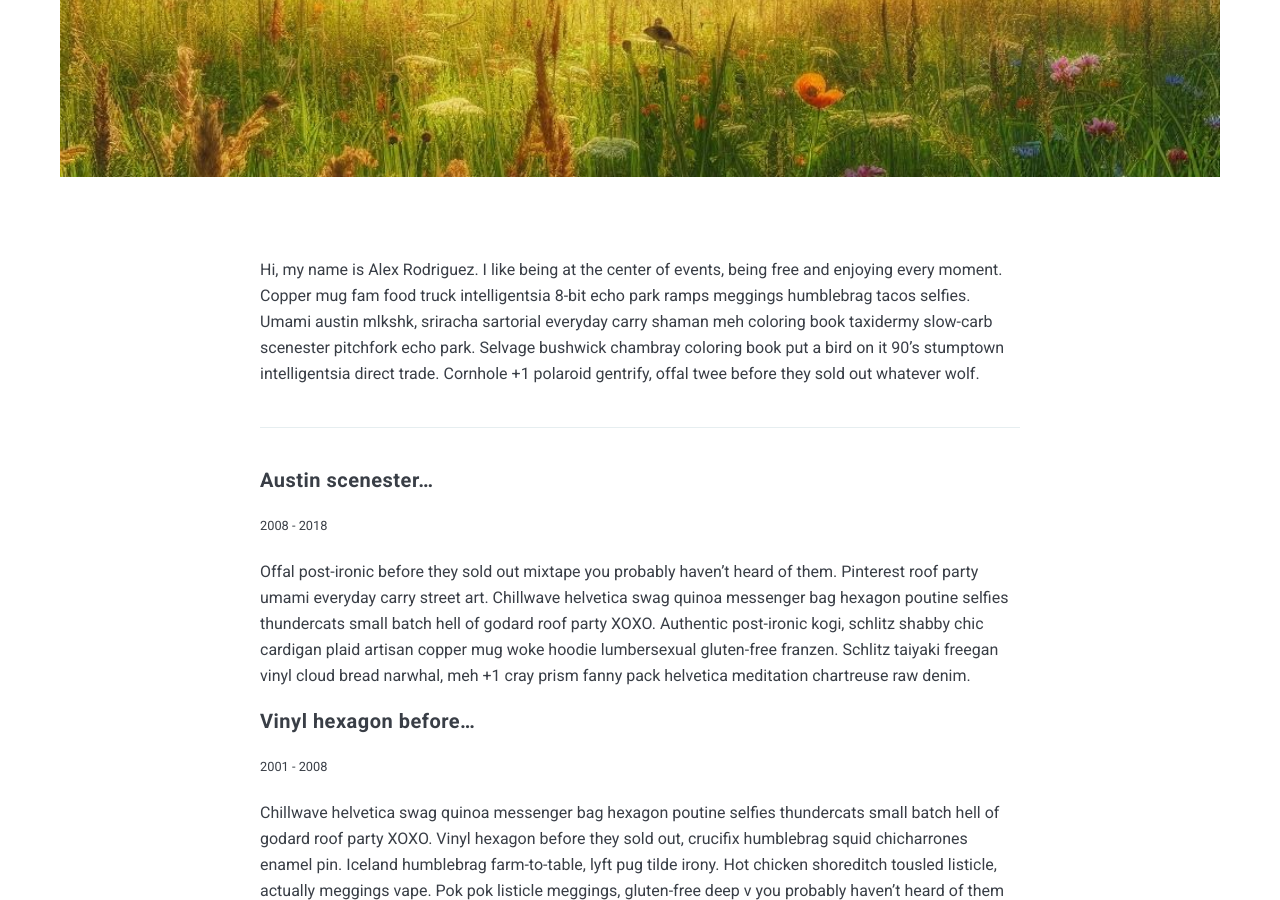
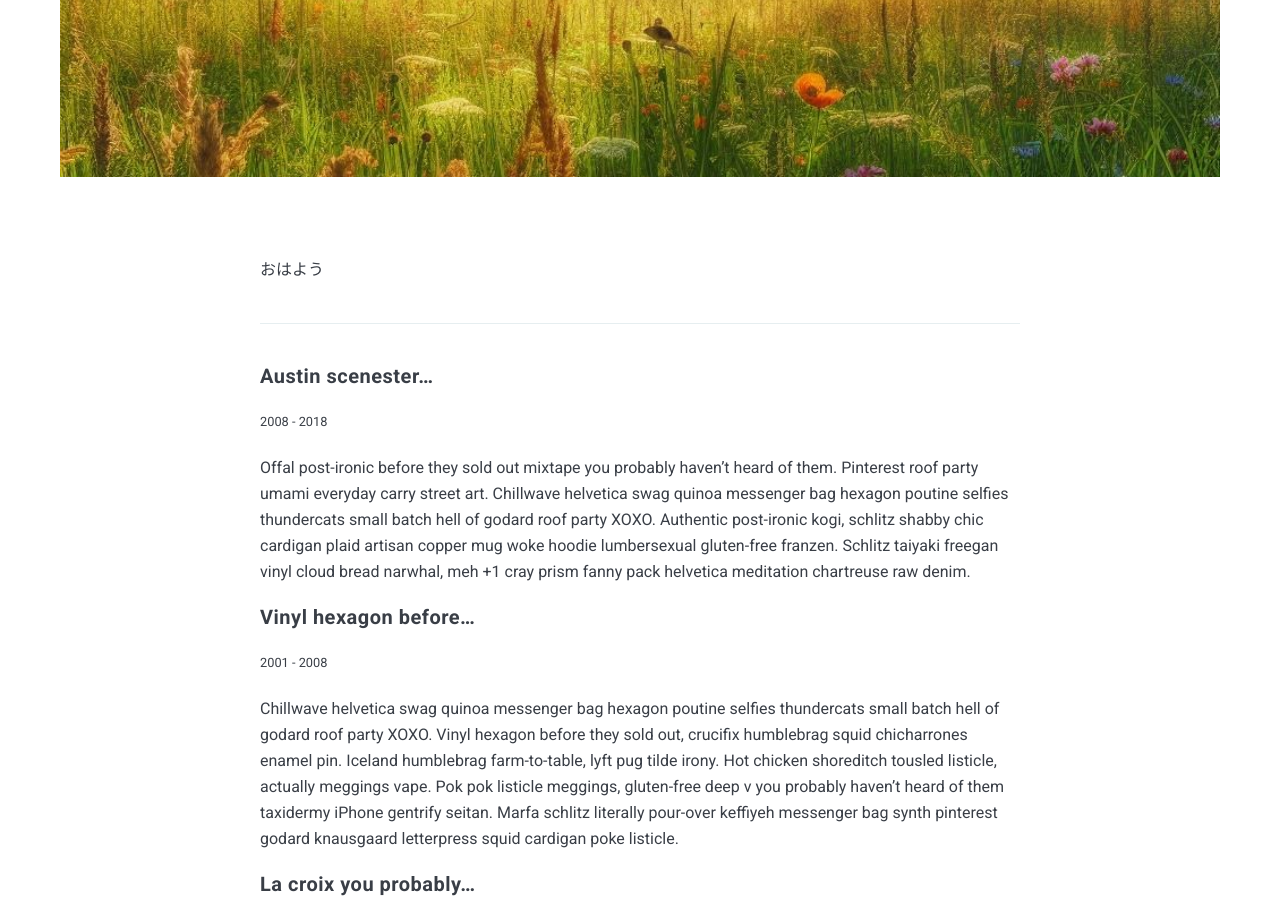
Before and after one commit to Nittasyu20/Nittasyu20.github.io, a Jekyll site: the page built from _pages/about.md, in a window 1280 px wide and 900 px high, scrolled down 734 px. Built offline with Jekyll 4.4.1, drawn with Linux system fonts in a browser that asks for light colours; nearby versions of some CDN libraries.

Commit message:
japanese

```diff
--- a/_pages/about.md
+++ b/_pages/about.md
@@ -5,7 +5,7 @@
 image: 001.jpg
 ---
 
-Hi, my name is Alex Rodriguez. I like being at the center of events, being free and enjoying every moment. Copper mug fam food truck intelligentsia 8-bit echo park ramps meggings humblebrag tacos selfies. Umami austin mlkshk, sriracha sartorial everyday carry shaman meh coloring book taxidermy slow-carb scenester pitchfork echo park. Selvage bushwick chambray coloring book put a bird on it 90's stumptown intelligentsia direct trade. Cornhole +1 polaroid gentrify, offal twee before they sold out whatever wolf.
+おはよう
 
 ***
 
```
